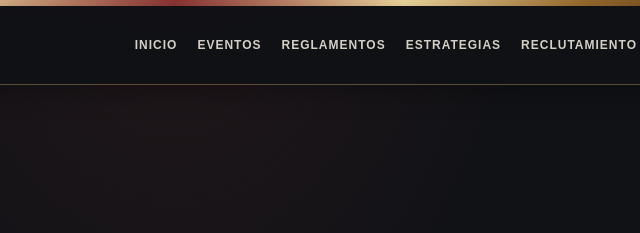
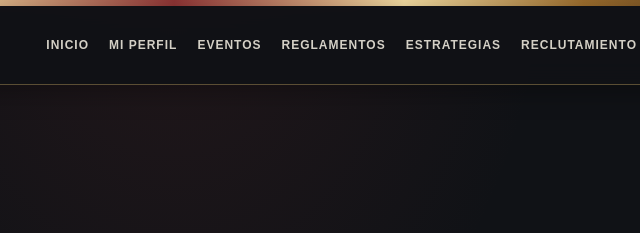
Before and after one commit to MyNameIsOz1350/familia-tururu, a plain HTML site: page estrategias.html in a window 1280 px wide. Shown: the top 233 px of the page, 466-1106 px from the left. Drawn offline with Linux system fonts and the light colour scheme; no server answers.

Commit message:
Add standalone Mi perfil navigation link

```diff
--- a/estrategias.html
+++ b/estrategias.html
@@ -101,7 +101,7 @@ footer{border-top-color:rgba(214,179,107,.3);background:linear-gradient(180deg,r
 </style></head><body><div class="topline"></div><header><div class="nav">
 <a class="brand" href="portal.html"><img class="brand-crest" src="escudo-familia-tururu.png" alt="Escudo oficial de Familia Tururu"><span>1350 <span style="color:var(--gold)">|</span> FAMILIA TURURU</span></a>
 <button class="menu" id="menuBtn" aria-label="Abrir menú">☰ MENÚ</button>
-<nav id="nav"><a href="portal.html">Inicio</a><a href="eventos.html">Eventos</a><a href="reglamentos.html">Reglamentos</a><a href="estrategias.html">Estrategias</a><a href="reclutamiento.html">Reclutamiento</a><a href="jugadores.html">Jugadores</a></nav>
+<nav id="nav"><a href="portal.html">Inicio</a><a href="perfil.html">Mi perfil</a><a href="eventos.html">Eventos</a><a href="reglamentos.html">Reglamentos</a><a href="estrategias.html">Estrategias</a><a href="reclutamiento.html">Reclutamiento</a><a href="jugadores.html">Jugadores</a></nav>
 </div></header><main><section class="wrap"><div class="section-head"><div class="kicker">Conocimiento compartido</div><h2>Estrategias</h2><p class="lead">Guías prácticas para preparar y coordinar a la familia.</p></div><div class="grid section-grid"><a class="card section-card" href="estrategias-kvk.html"><span class="tag">Explorar sección</span><div class="section-icon">⚔</div><h3>KvK</h3><p>Preparación, objetivos, mapas y coordinación de guerra.</p><span class="section-go">ENTRAR A LA SECCIÓN →</span></a>
 <a class="card section-card" href="comandantes-marchas.html"><span class="tag">Explorar sección</span><div class="section-icon">♜</div><h3>Comandantes y marchas</h3><p>Combinaciones, equipamiento y uso de marchas.</p><span class="section-go">ENTRAR A LA SECCIÓN →</span></a>
 <a class="card section-card" href="estrategias-arca.html"><span class="tag">Explorar sección</span><div class="section-icon">✦</div><h3>Arca de Osiris</h3><p>Formaciones, roles y tácticas para el Ark.</p><span class="section-go">ENTRAR A LA SECCIÓN →</span></a></div><p class="back-home"><a class="btn" href="portal.html">← Volver al portal</a></p></section></main><footer><div style="color:var(--gold);font-size:15px;margin-bottom:8px">♛ FAMILIA TURURU · REINO 1350</div>PORTAL INFORMATIVO DE LA ALIANZA · RISE OF KINGDOMS<br><span class="small">Sitio comunitario no oficial. Rise of Kingdoms pertenece a sus respectivos propietarios.</span></footer><script>const btn=document.getElementById('menuBtn'),nav=document.getElementById('nav');btn.addEventListener('click',()=>nav.classList.toggle('open'));nav.querySelectorAll('a').forEach(a=>a.addEventListener('click',()=>nav.classList.remove('open')));
```
